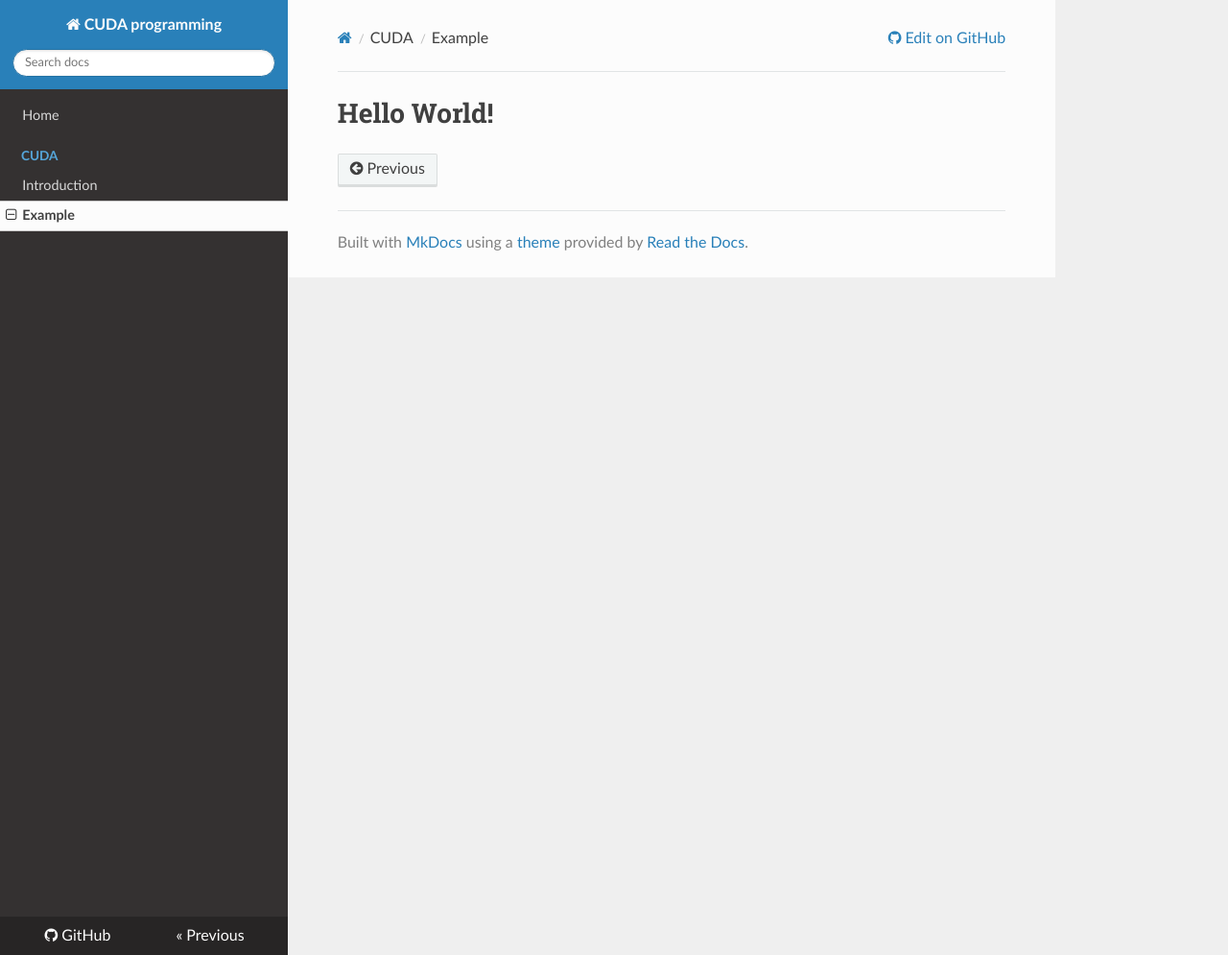
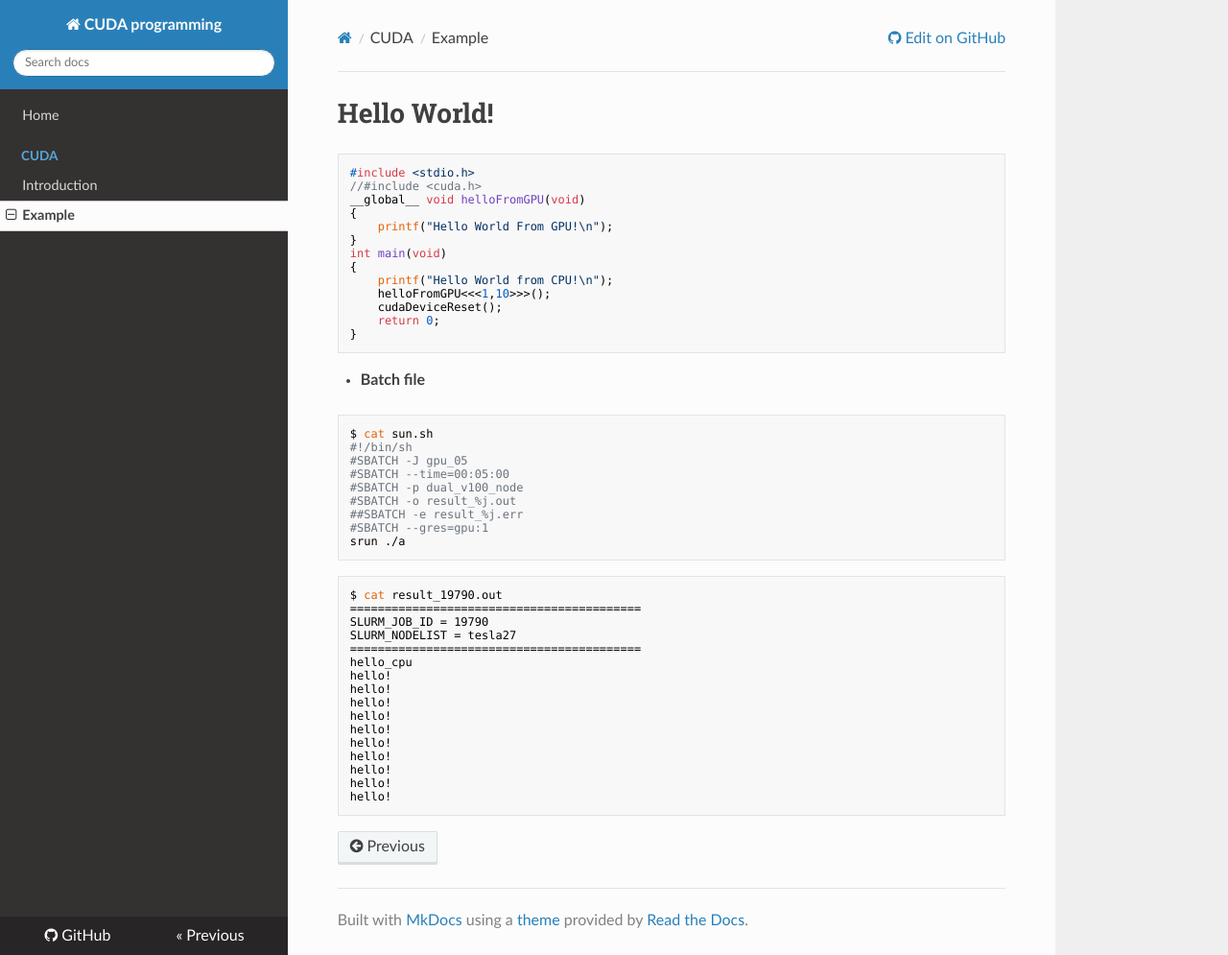
Before and after one commit to WonyoungCho/CUDA, an MkDocs documentation site: the page built from docs/CUDA_ex.md, in a window 1280 px wide and 995 px high. Shown: the whole window at 96% size. Built offline with MkDocs 1.6.1, drawn with Linux system fonts in a browser that asks for light colours; nearby versions of some CDN libraries; old or Windows-style settings are respelled for this version of MkDocs.

Commit message:
Update CUDA_ex.md

````diff
--- a/docs/CUDA_ex.md
+++ b/docs/CUDA_ex.md
@@ -1 +1,47 @@
 # Hello World!
+
+```c
+#include <stdio.h>
+//#include <cuda.h>
+__global__ void helloFromGPU(void)
+{
+    printf("Hello World From GPU!\n");
+}
+int main(void)
+{
+    printf("Hello World from CPU!\n");
+    helloFromGPU<<<1,10>>>();
+    cudaDeviceReset();
+    return 0;
+}
+```
+- **Batch file**
+```sh
+$ cat sun.sh
+#!/bin/sh
+#SBATCH -J gpu_05
+#SBATCH --time=00:05:00
+#SBATCH -p dual_v100_node
+#SBATCH -o result_%j.out
+##SBATCH -e result_%j.err
+#SBATCH --gres=gpu:1
+srun ./a
+```
+```sh
+$ cat result_19790.out
+==========================================
+SLURM_JOB_ID = 19790
+SLURM_NODELIST = tesla27
+==========================================
+hello_cpu
+hello!
+hello!
+hello!
+hello!
+hello!
+hello!
+hello!
+hello!
+hello!
+hello!
+```
````
